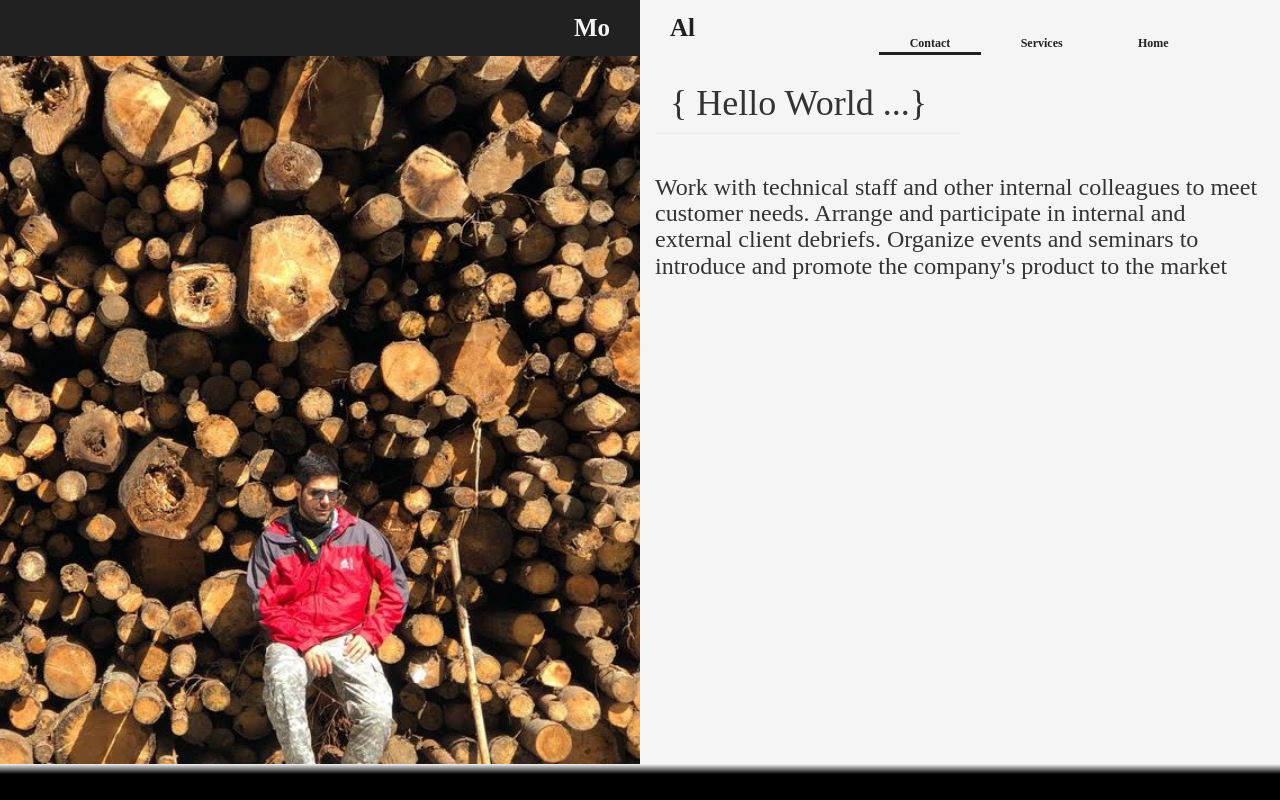
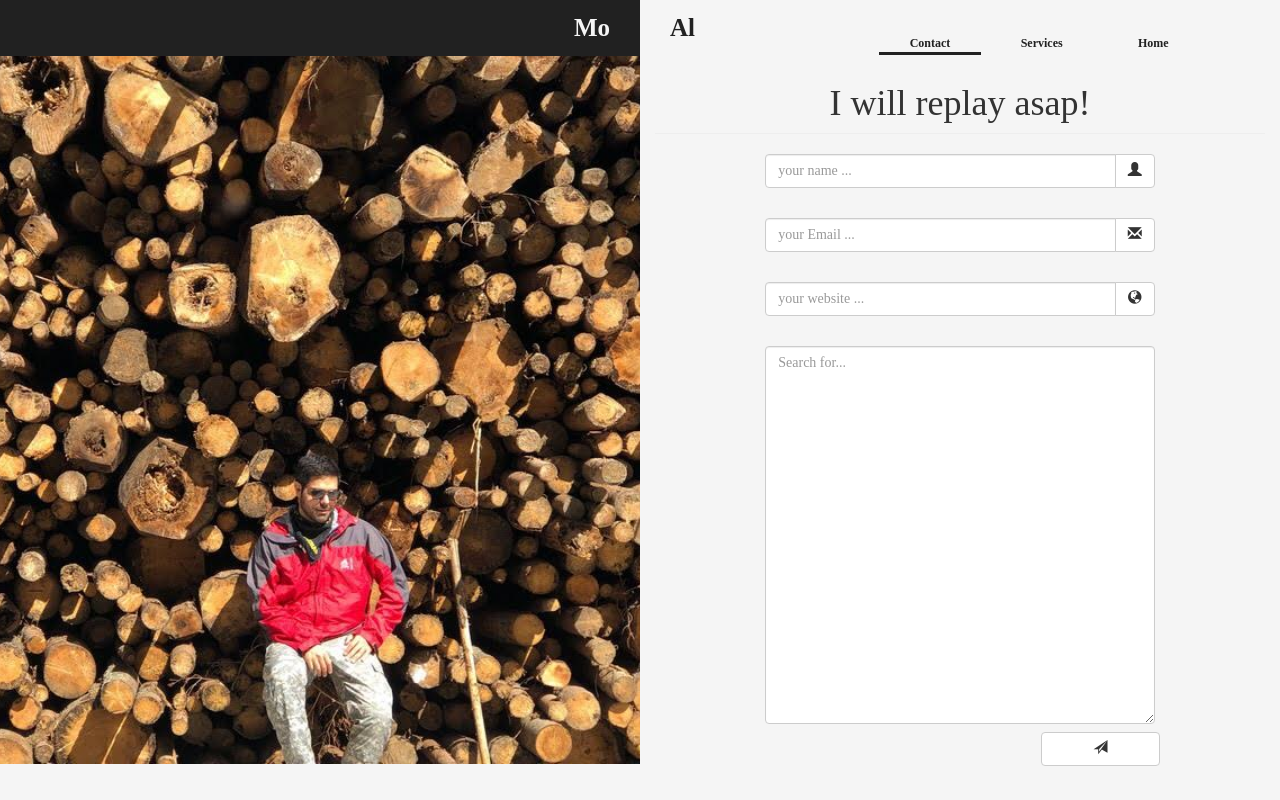
Before and after one commit to mealavi/PW, an Angular app: page /contact in a window 1280 px wide. Shown: the top 800 px of the page. Built offline with nearby package versions, Linux system fonts and the light colour scheme; what angular-font-awesome would draw is missing.

Commit message:
added contact form in contact page

```diff
--- a/src/app/contact/right-c/right-c.component.css
+++ b/src/app/contact/right-c/right-c.component.css
@@ -3,3 +3,25 @@
 
 color:#212121;
 }
+
+
+h1
+{
+
+  text-align: center;
+}
+.container
+{
+
+  padding-bottom: 100px;
+}
+.input-group
+{
+
+  margin-bottom: 30px;
+}
+textarea{
+
+
+  margin-bottom: 8px;
+}
--- a/src/app/contact/right-c/right-c.component.html
+++ b/src/app/contact/right-c/right-c.component.html
@@ -3,7 +3,7 @@
   <div class="col-xs-12 col-sm-12 col-md-12 col-lg-12">
     <div class="row">
 
-      <h1  class="page-header col-sm-6 col-md-6 col-lg-6 ">{{helloWorld}}</h1>
+      <h1  class="page-header col-sm-12 col-md-12 col-lg-12 ">I will replay asap!</h1>
 
 
     </div>
@@ -12,11 +12,43 @@
 
   <div class="row">
 
-    <h3 class="col-sm-12 col-md-12 col-lg-12 " >
-      Work with technical staff and other internal colleagues to meet customer needs.
-      Arrange and participate in internal and external client debriefs.
-      Organize events and seminars to introduce and promote the company's product to the market
-    </h3>
+    <form class="col-xs-offset-1 col-xs-10" [ngStyle]="{height:formHeight+'px'}">
+      <div class="col-xs-offset-1 col-xs-10 ">
+        <div class="input-group">
+          <input type="text" class="form-control" placeholder="your name ...">
+          <span class="input-group-btn">
+        <button class="btn btn-default" type="button"><span class="glyphicon glyphicon-user" aria-hidden="true"></span></button>
+      </span>
+        </div>
+      </div>
+      <div class="col-xs-offset-1 col-xs-10 ">
+        <div class="input-group">
+          <input type="text" class="form-control" placeholder="your Email ...">
+          <span class="input-group-btn">
+        <button class="btn btn-default" type="button"><span class="glyphicon glyphicon-envelope" aria-hidden="true"></span></button>
+      </span>
+        </div>
+      </div>
+      <div class="col-xs-offset-1 col-xs-10 ">
+        <div class="input-group">
+          <input type="text" class="form-control" placeholder="your website ...">
+          <span class="input-group-btn">
+        <button class="btn btn-default" type="button"><span class="glyphicon glyphicon-globe" aria-hidden="true"></span></button>
+      </span>
+        </div>
+      </div>
+      <div class="col-xs-offset-1 col-xs-10 ">
+
+        <textarea type="text" class="col-xs-10 form-control" placeholder="Search for..."  [ngStyle]="{height:(formHeight-342)+'px'}" ></textarea>
+
+
+      </div>
+      <div class="col-xs-offset-1 col-xs-12 ">
+
+        <button class="btn btn-default col-xs-offset-7 col-xs-3" type="button"><span class="glyphicon glyphicon-send" aria-hidden="true"></span></button>
+      </div>
+
+    </form>
 
   </div>
 </div>
--- a/src/app/contact/right-c/right-c.component.ts
+++ b/src/app/contact/right-c/right-c.component.ts
@@ -8,7 +8,7 @@ import {falseIfMissing} from "protractor/built/util";
 })
 export class RightCComponent implements OnInit,AfterContentInit {
 
-  helloWorld = "{ Hello World ...}";
+  formHeight:number=window.innerHeight-(window.innerHeight/10);
 
 
   constructor(private elementRef: ElementRef, private renderer: Renderer2) {
--- a/src/app/footer/footer.component.css
+++ b/src/app/footer/footer.component.css
@@ -3,17 +3,18 @@ background-color: black;
 }
 .highlighter{
 
-  height: 10px;
-  background: linear-gradient(to bottom, whitesmoke , black);
+  height: 20px;
+margin-top:-20px;
+  background: linear-gradient(to bottom, rgba(255,255,255,0) ,black);
 }
 .subscriber button
 {
 
-  background-color:rgb(253,224,19);
+  background-color: rgb(255, 200, 0);
 }
  strong{
 
-  color: rgb(253,224,19);
+  color: rgb(255, 214, 9);
 }
  .subscriber input{
 
--- a/src/app/services/services.component.html
+++ b/src/app/services/services.component.html
@@ -5,11 +5,11 @@
         <div class=" col-xs-offset-5 col-sm-offset-3 col-md-offset-3 col-lg-offset-3 col-xs-10 col-md-6 col-sm-6 col-lg-6 kreisWrapper">
           <div class="row"  >
             <div class="col-sm-offset-8 col-xs-offset-5 kreis" [ngStyle]="{marginTop:dynamicMargin%15+'px',marginLeft:dynamicMargin%40+'px'}"></div>
-            <div class="col-sm-offset-1 col-xs-offset-3 kreis " [ngStyle]="{marginLeft:dynamicMargin%20+'px',marginLeft:-dynamicMargin%30+'px'}" style="height:15px;width:15px;"></div>
-            <div class="col-sm-offset-3 col-xs-offset-1 kreis" [ngStyle]="{marginLeft:-dynamicMargin%50+'px',marginLeft:dynamicMargin%30+'px'}"></div>
+            <div class="col-sm-offset-1 col-xs-offset-3 kreis " [ngStyle]="{marginTop:dynamicMargin%20+'px',marginLeft:-dynamicMargin%30+'px'}" style="height:15px;width:15px;"></div>
+            <div class="col-sm-offset-3 col-xs-offset-1 kreis" [ngStyle]="{marginTop:-dynamicMargin%50+'px',marginLeft:dynamicMargin%30+'px'}"></div>
           </div>
           <div class="row">
-            <div class="col-xs-offset-7 col-sm-offset-9 kreis " style="height:25px;width:25px;" [ngStyle]="{marginLeft:dynamicMargin%100+'px',marginLeft:-dynamicMargin%30+'px'}"></div>
+            <div class="col-xs-offset-7 col-sm-offset-9 kreis " style="height:25px;width:25px;" [ngStyle]="{marginTop:dynamicMargin%100+'px',marginLeft:-dynamicMargin%30+'px'}"></div>
             <div class="col-xs-offset-2 col-sm-offset-6 kreis k2" style="height:40px;width:40px;"></div>
             <div class="col-xs-offset-5 col-sm-offset-2 kreis " style="height:10px;width:10px;"></div>
           </div>
```
